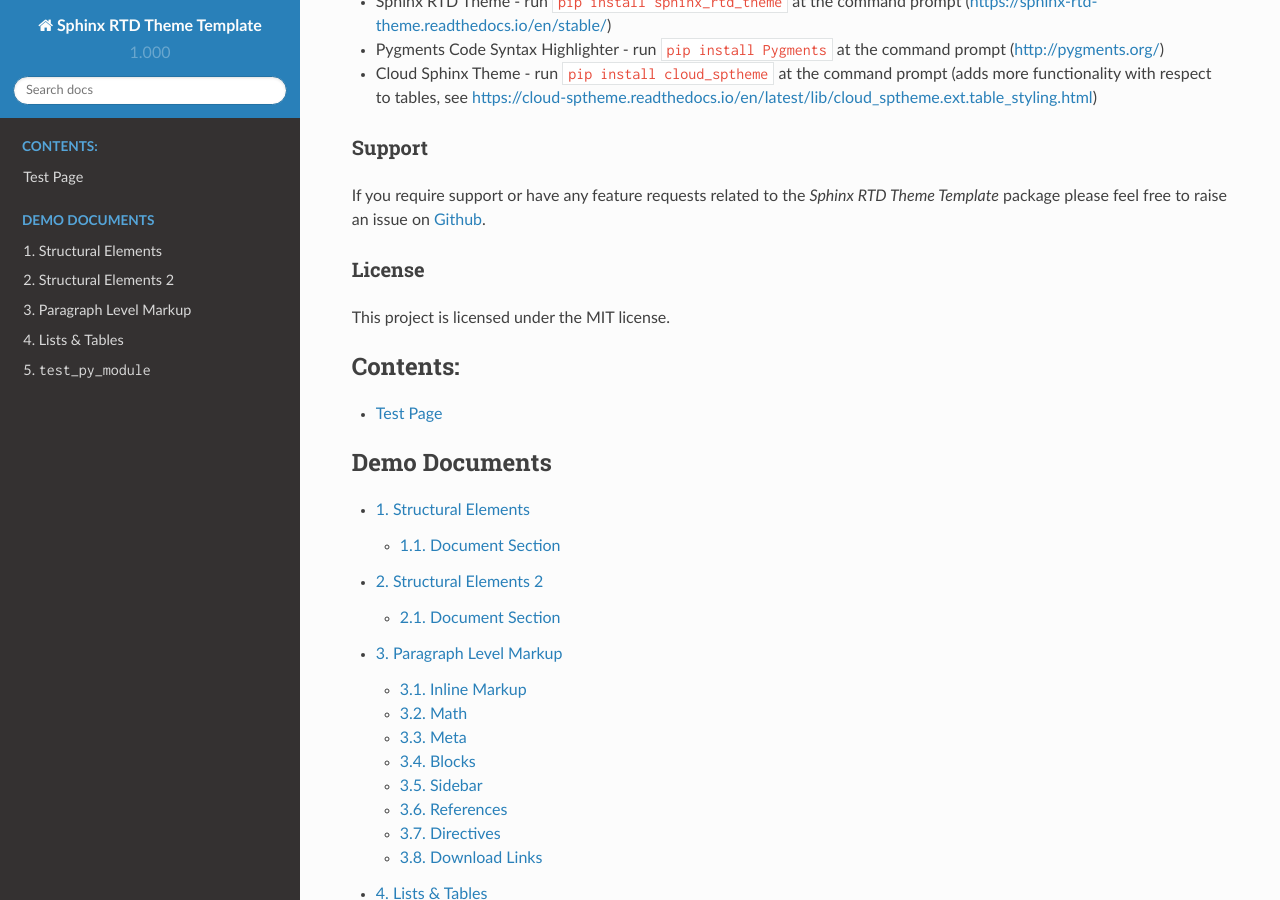
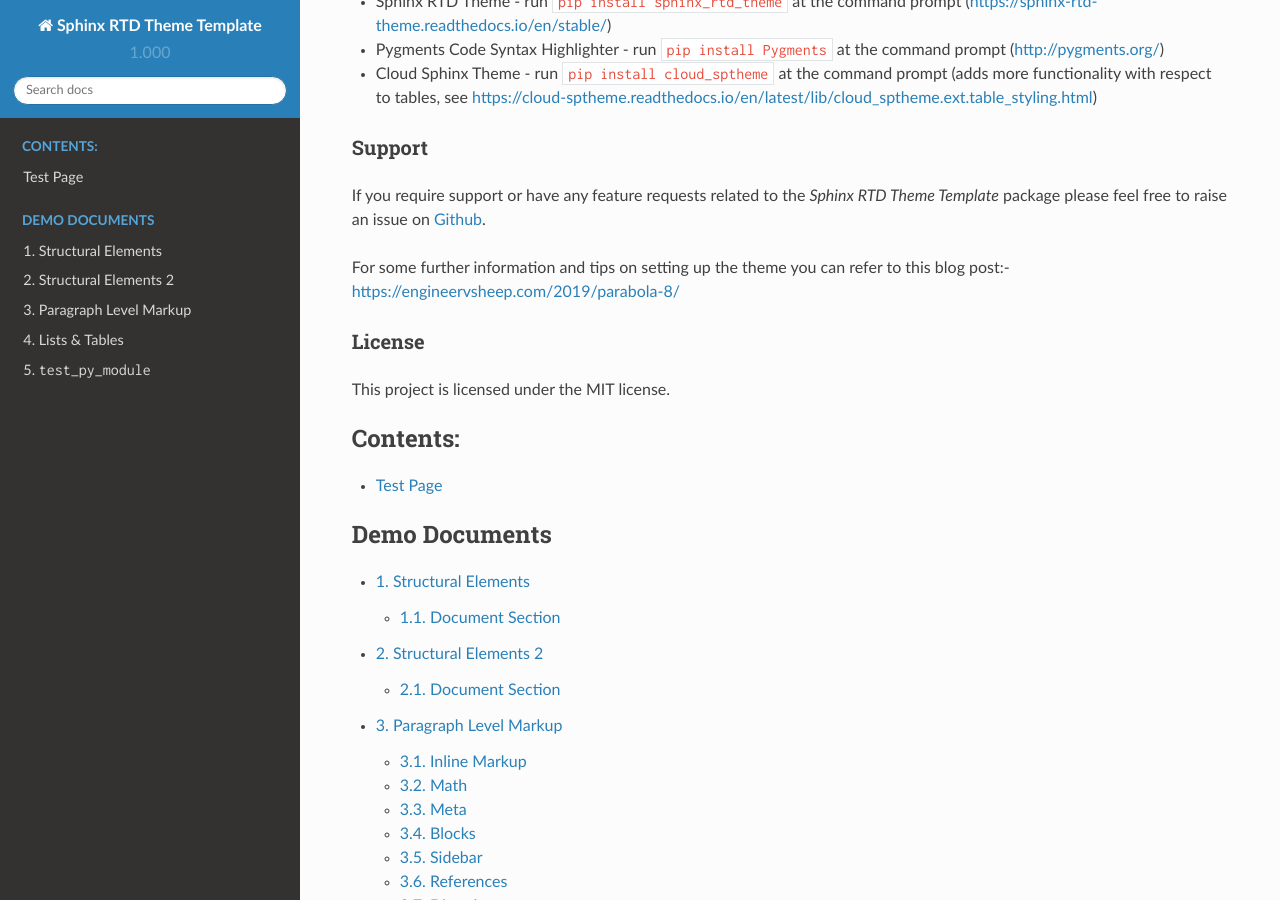
Before and after one commit to Agent6-6-6/Sphinx-RTD-Theme-Template, a Sphinx documentation site: the page built from docs/source/index.rst, in a window 1280 px wide and 900 px high, scrolled down 2152 px. Built offline with Sphinx 7.4.7 and the Read the Docs theme 2.0.0, drawn with Linux system fonts in a browser that asks for light colours.

Commit message:
Updated to include reference to blog post

```diff
--- a/docs/source/index.rst
+++ b/docs/source/index.rst
@@ -78,6 +78,9 @@ Support
 -------
 If you require support or have any feature requests related to the *Sphinx RTD Theme Template* package please feel free to raise an issue on `Github <https://github.com/Agent6-6-6/Sphinx-RTD-Theme-Template/issues>`_.
 
+For some further information and tips on setting up the theme you can refer to this blog post:-
+https://engineervsheep.com/2019/parabola-8/
+
 License
 -------
 
```
